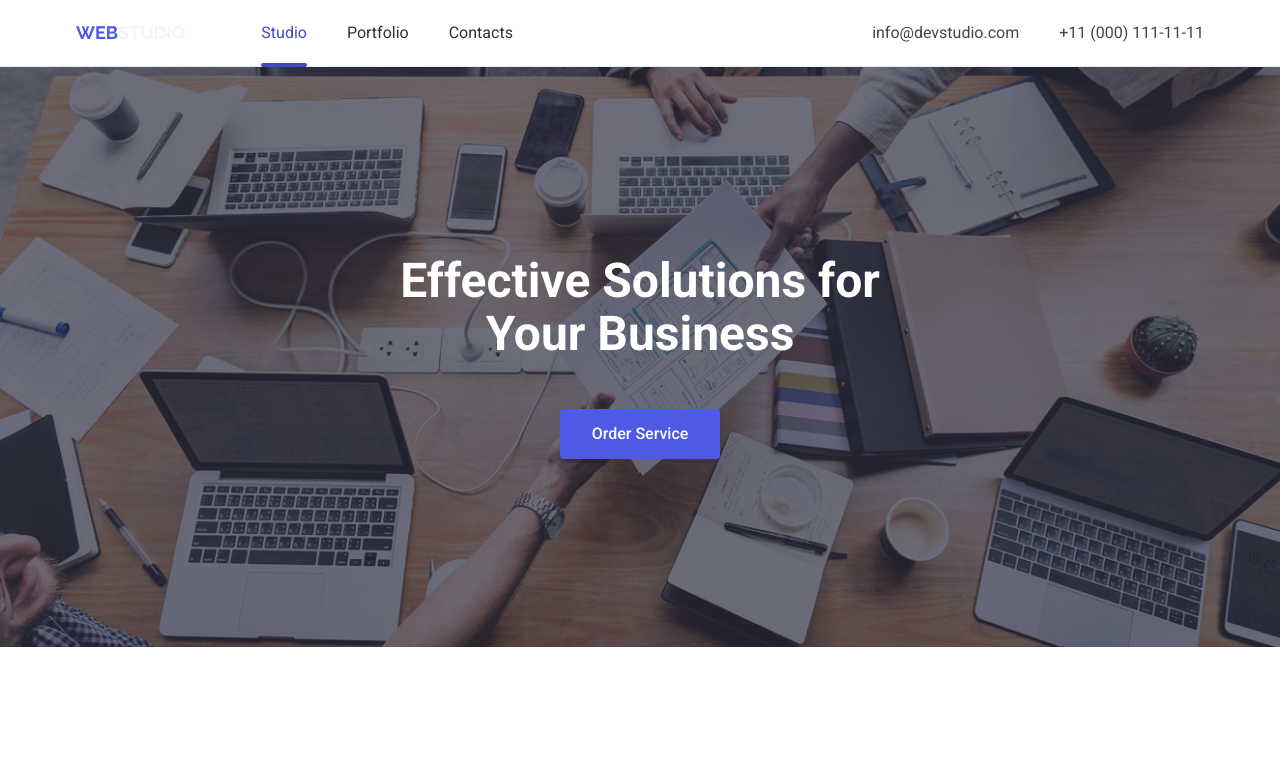
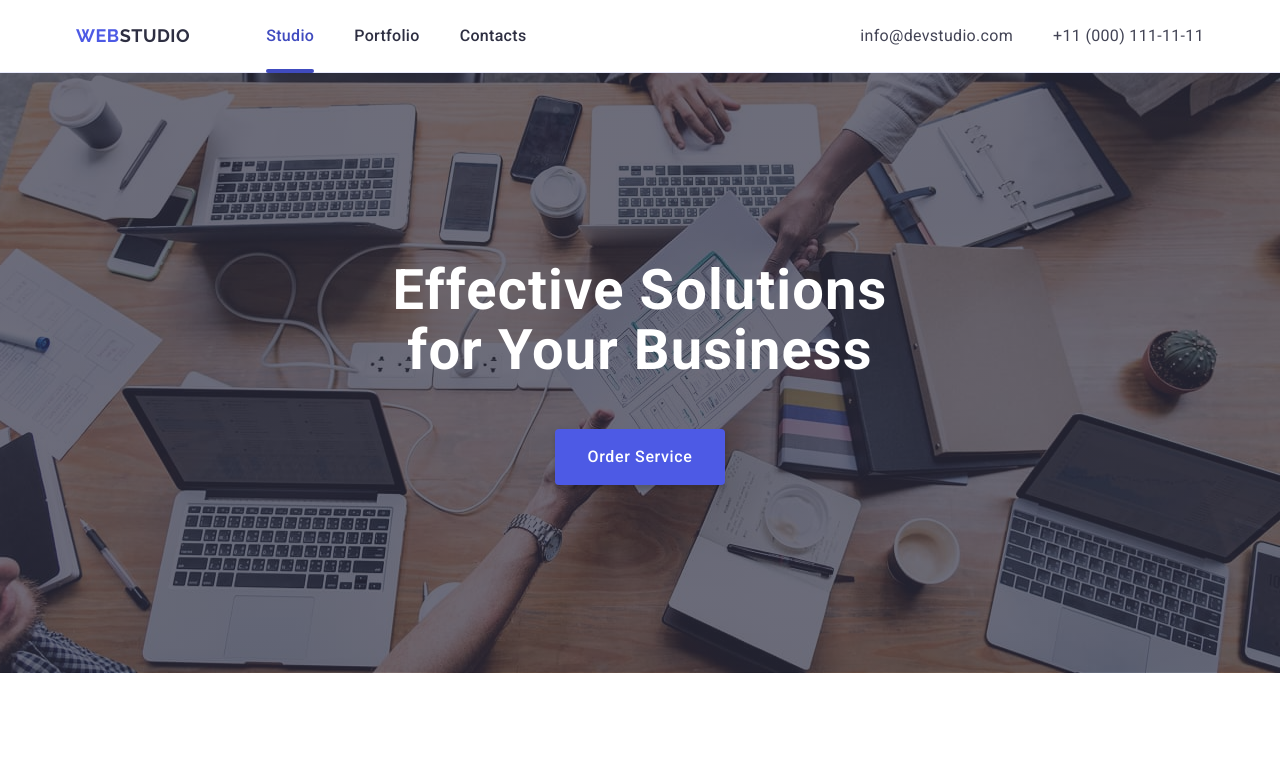
Before and after one commit to FedorchenkoTina/goit-markup-hw-04, a plain HTML site: page index.html in a window 1280 px wide. Shown: the top 763 px of the page. Drawn offline with nearby package versions, Linux system fonts and the light colour scheme.

Commit message:
add index file

```diff
--- a/css/styles.css
+++ b/css/styles.css
@@ -50,7 +50,10 @@ body {
 
 .page-header {
   border-bottom: 1px solid #e7e9fc;
-  box-shadow: 0 6px 24px rgba(46, 47, 66, 0.06);
+  box-shadow:
+    0px 2px 1px rgba(46, 47, 66, 0.08),
+    0px 1px 1px rgba(46, 47, 66, 0.16),
+    0px 1px 6px rgba(46, 47, 66, 0.08);
 }
 
 .header-container {
@@ -67,11 +70,17 @@ body {
 .logo {
   margin-right: 76px;
   font-family: "Raleway", sans-serif;
-  font-weight: 800;
+  font-weight: 700; /* ВАЖНО */
   font-size: 18px;
+  line-height: 1.17;
+  letter-spacing: 0.03em;
   text-transform: uppercase;
   color: #4d5ae5;
   text-decoration: none;
+}
+
+.logo-accent {
+    color: #2e2f42;
 }
 
 .nav-list {
@@ -80,12 +89,23 @@ body {
 }
 
 .nav-link {
-    display: block;
+  display: block;
   padding: 24px 0;
+  font-weight: 500;
+  font-size: 16px;
+  line-height: 1.5;
+  letter-spacing: 0.02em;
   text-decoration: none;
   color: #2e2f42;
   transition: color 250ms cubic-bezier(0.4, 0, 0.2, 1);
 }
+
+.contact-link {
+  font-size: 16px;
+  line-height: 1.5;
+  letter-spacing: 0.02em;
+}
+
 
 .nav-link:hover,
 .nav-link:focus {
@@ -141,21 +161,28 @@ body {
 .hero-title {
   max-width: 496px;
   margin: 0 auto 48px;
-  font-size: 48px;
-  line-height: 1.1;
+  font-size: 56px;
+  line-height: 1.07;
+  letter-spacing: 0.02em;
   color: #ffffff;
 }
 
 .hero-btn {
-  padding: 16px 32px;
+  min-width: 169px;
+  height: 56px;
+  padding: 0 32px;
+  font-family: inherit;
+  font-weight: 500;
+  font-size: 16px;
+  line-height: 1.5;
+  letter-spacing: 0.04em;
+  color: #ffffff;
+  background-color: #4d5ae5;
   border: none;
   border-radius: 4px;
-  background-color: #4d5ae5;
-  color: #ffffff;
-  font-weight: 500;
   cursor: pointer;
-  transition: background-color 250ms cubic-bezier(0.4, 0, 0.2, 1),
-              box-shadow 250ms cubic-bezier(0.4, 0, 0.2, 1);
+  box-shadow: 0px 4px 4px rgba(0, 0, 0, 0.15);
+  transition: background-color 250ms cubic-bezier(0.4, 0, 0.2, 1);
 }
 
 .hero-btn:hover,
@@ -177,7 +204,7 @@ body {
 }
 
 .feature-icon-wrap {
-  width: 112px;
+  width: 100%;
   height: 112px;
   margin-bottom: 8px;
   background-color: #f4f4fd;
@@ -192,15 +219,16 @@ body {
   font-size: 20px;
   font-weight: 500;
   line-height: 1.2;
+  letter-spacing: 0.02em;
   margin-bottom: 8px;
   color: #2e2f42;
 }
 
 .feature-text {
   line-height: 1.5;
+  letter-spacing: 0.02em;
 }
 
-/* ===== TEAM ===== */
 .team {
   background-color: #f4f4fd;
   padding: 120px 0;
@@ -338,7 +366,7 @@ body {
   align-items: baseline;
 }
 
-.logo-accent {
+.logo-footer .logo-accent {
   color: #f4f4fd;
 }
 
@@ -373,3 +401,8 @@ body {
   height: 24px;
   fill: #f4f4fd;
 }
+
+.footer-left .logo {
+  display: inline-block;
+  margin-bottom: 16px;
+}
```
